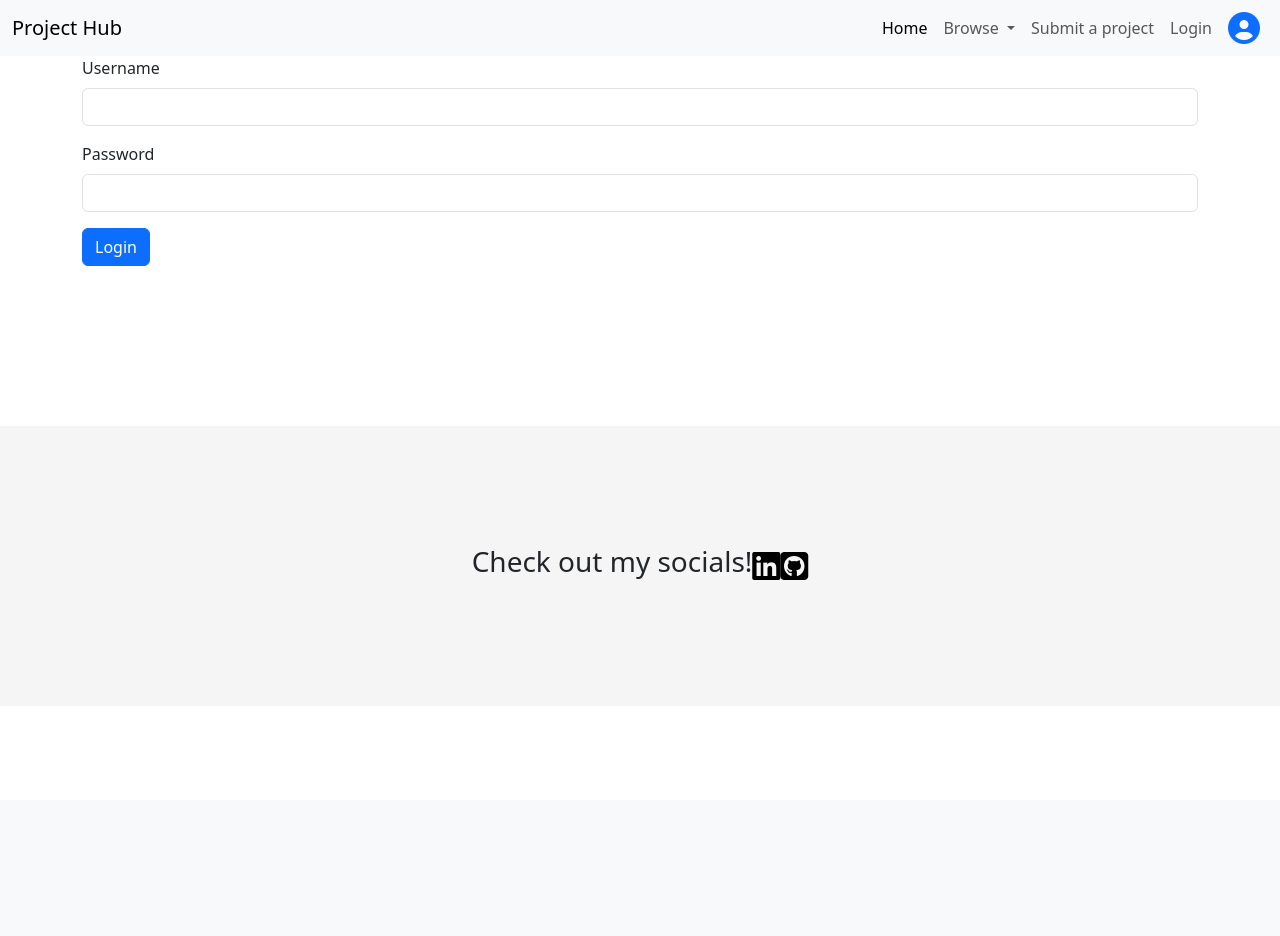
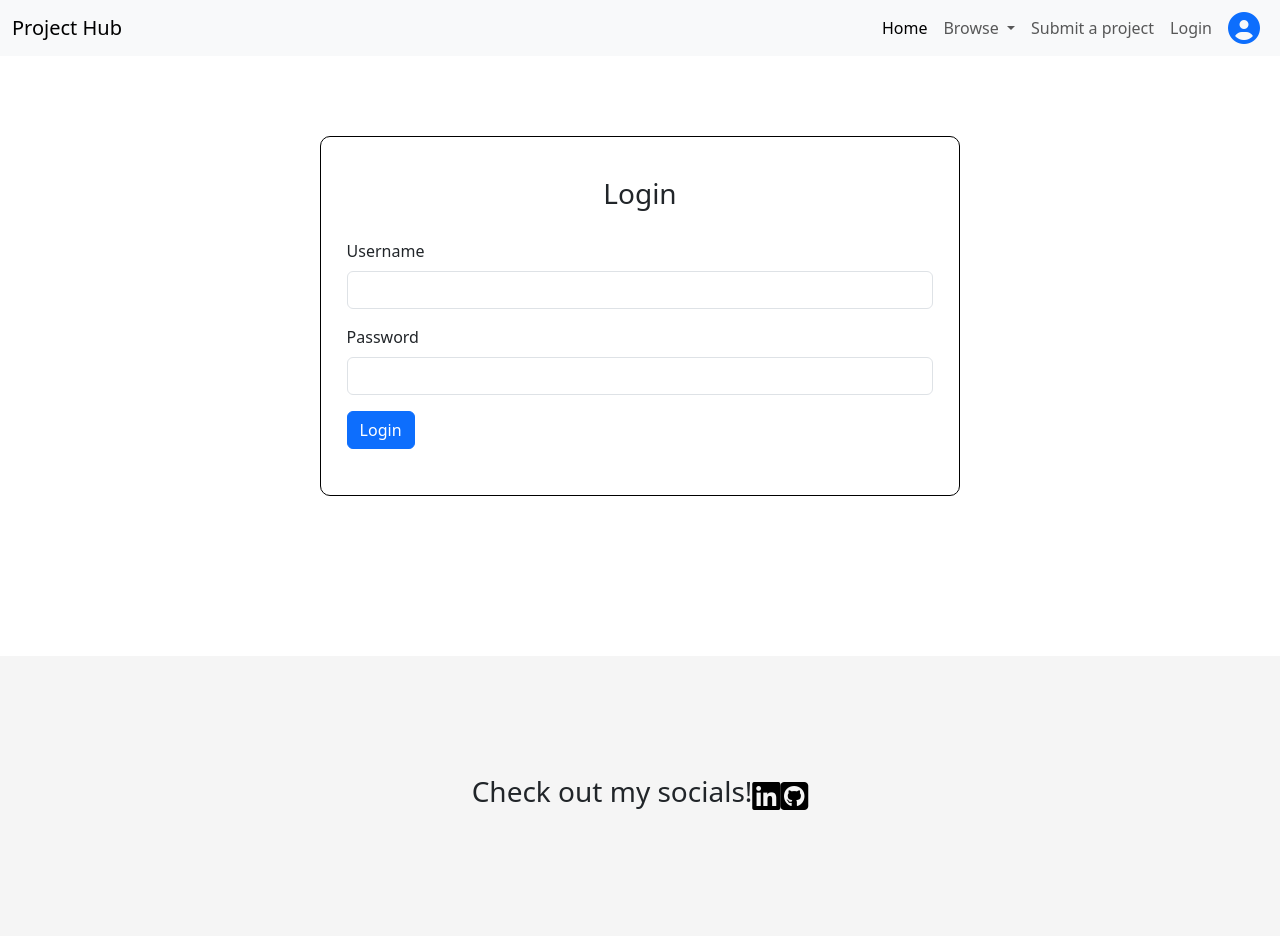
Before and after one commit to linx02/project-hub, a Django app: template members/templates/authenticate/login.html in a window 1280 px wide. Before the commit the page ends 580 px from the top, so only its background shows below. Run offline with Django 3.2, Linux system fonts and the light colour scheme; the template is opened without the code that fills it, so the values that code supplies are empty; some libraries are stand-ins or nearby versions.

Commit message:
Style login page

```diff
--- a/hub_main/static/hub_main/css/styles.css
+++ b/hub_main/static/hub_main/css/styles.css
@@ -157,6 +157,22 @@ footer a {
     font-size: 0.9em;
 }
 
+#login-container {
+    margin-top: 10vh;
+    padding-top: 5vh;
+    padding-left: 2vw;
+    padding-right: 2vw;
+    width: 50%;
+    min-height: 45vh;
+    border: 1px solid black;
+    border-radius: 10px;
+}
+
+#login-container h3 {
+    text-align: center;
+    padding-bottom: 20px;
+}
+
 @media (max-width: 768px) {
 
     #hero-cta {
--- a/members/templates/authenticate/login.html
+++ b/members/templates/authenticate/login.html
@@ -3,6 +3,7 @@
 {% block content %}
 <section>
     <div class="container" id="login-container">
+        <h3>Login</h3>
         <form action="" method="POST">
             {% csrf_token %}
             <div class="mb-3">
--- a/members/views.py
+++ b/members/views.py
@@ -10,6 +10,7 @@ def login_user(request):
 
         if user is not None:
             login(request, user)
+            messages.success(request, 'Login successful!')
             return redirect('home')
         else:
             messages.success(request, 'There was an error logging in')
```
Also changed, not shown: db.sqlite3.
